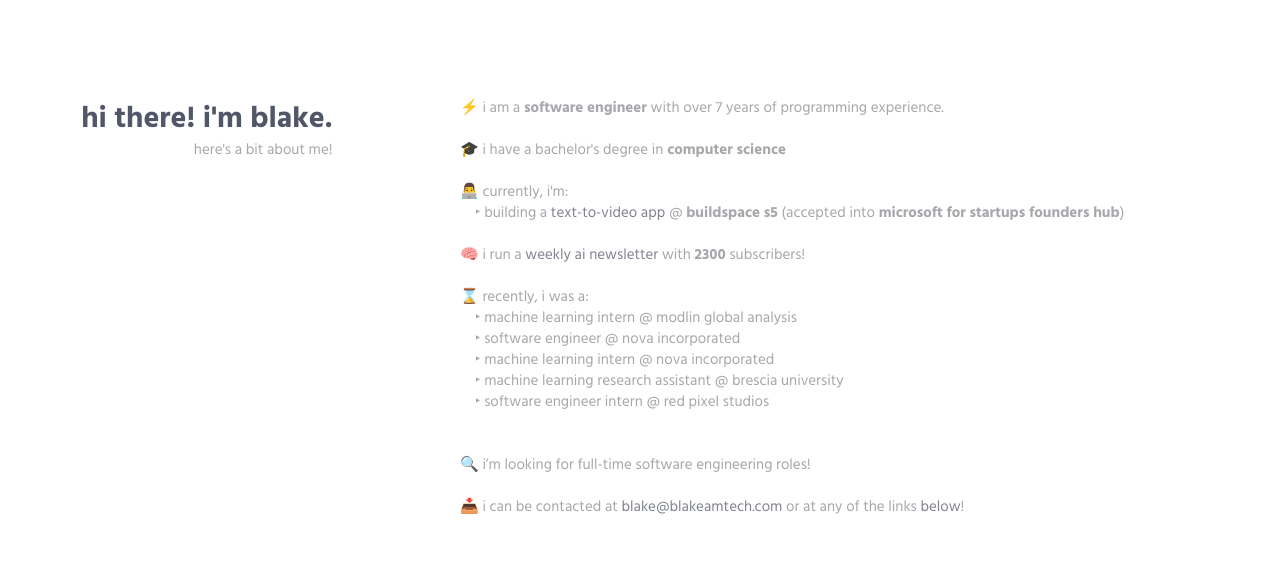
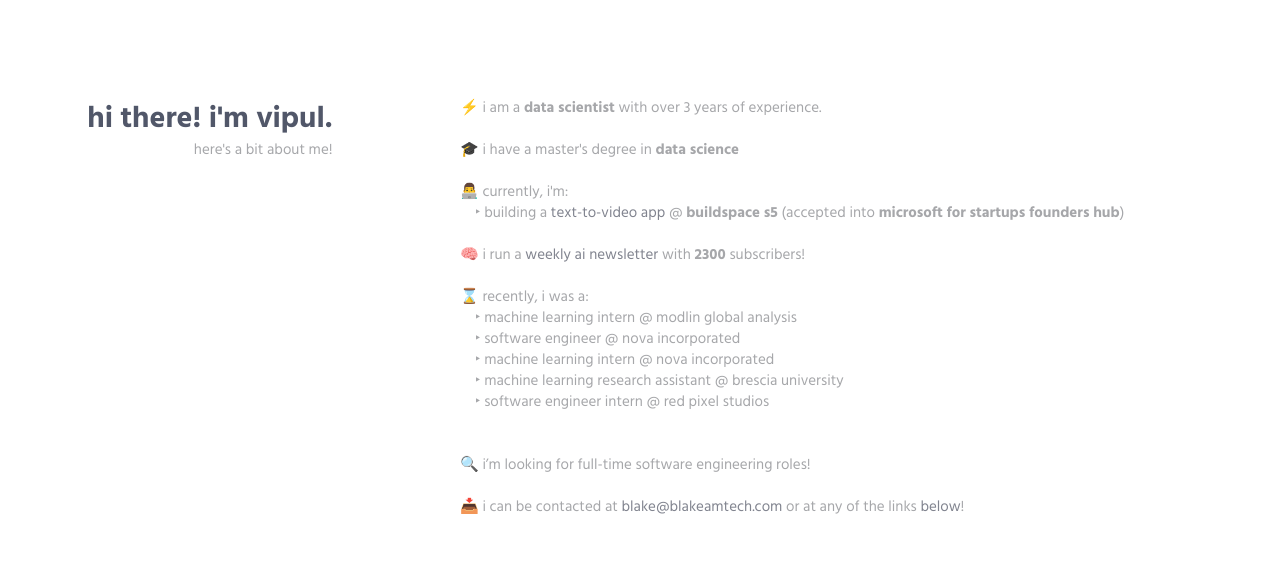
Before and after one commit to vipulsarode/portfolio, a plain HTML site: page index.html in a window 1280 px wide. Shown: the part 802-1383 px from the top of the page. Drawn offline with Linux system fonts and the light colour scheme.

Commit message:
minor changes

```diff
--- a/index.html
+++ b/index.html
@@ -97,8 +97,8 @@
                         <p class="promo-block-text">Data Scientist</p>
                     </div>
                     <ul class="list-inline">
-                        <li><a href="https://github.com/blakeamtech" target="_blank" class="social-icons"><i class="icon-social-github"></i></a></li>
-                        <li><a href="https://www.linkedin.com/in/blakeamtech" target="_blank" class="social-icons"><i class="icon-social-linkedin"></i></a></li>
+                        <li><a href="https://github.com/vipulsarode" target="_blank" class="social-icons"><i class="icon-social-github"></i></a></li>
+                        <li><a href="https://www.linkedin.com/in/vipulsarode" target="_blank" class="social-icons"><i class="icon-social-linkedin"></i></a></li>
                     </ul>
                 </div>
             </div>
@@ -114,16 +114,16 @@
             <div class="row">
                 <div class="col-sm-3 sm-margin-b-30">
                     <div class="text-right sm-text-left">
-                        <h2 class="margin-b-0">Hi there! I'm Blake.</h2>
+                        <h2 class="margin-b-0">Hi there! I'm Vipul.</h2>
                         <p>Here's a bit about me!</p>
                     </div>
                 </div>
                 <div class="col-sm-8 col-sm-offset-1">
                     <div class="margin-b-60">
                         <p>
-                            ⚡ I am a <b>software engineer</b> with over 7 years of programming experience.
+                            ⚡ I am a <b>Data Scientist</b> with over 3 years of experience.
                             <br><br>
-                            🎓 I have a Bachelor's degree in <b>Computer Science</b>
+                            🎓 I have a Master's degree in <b>Data Science</b>
                             <br><br>
                             👨‍💻 Currently, I'm:
                             <br>
```
